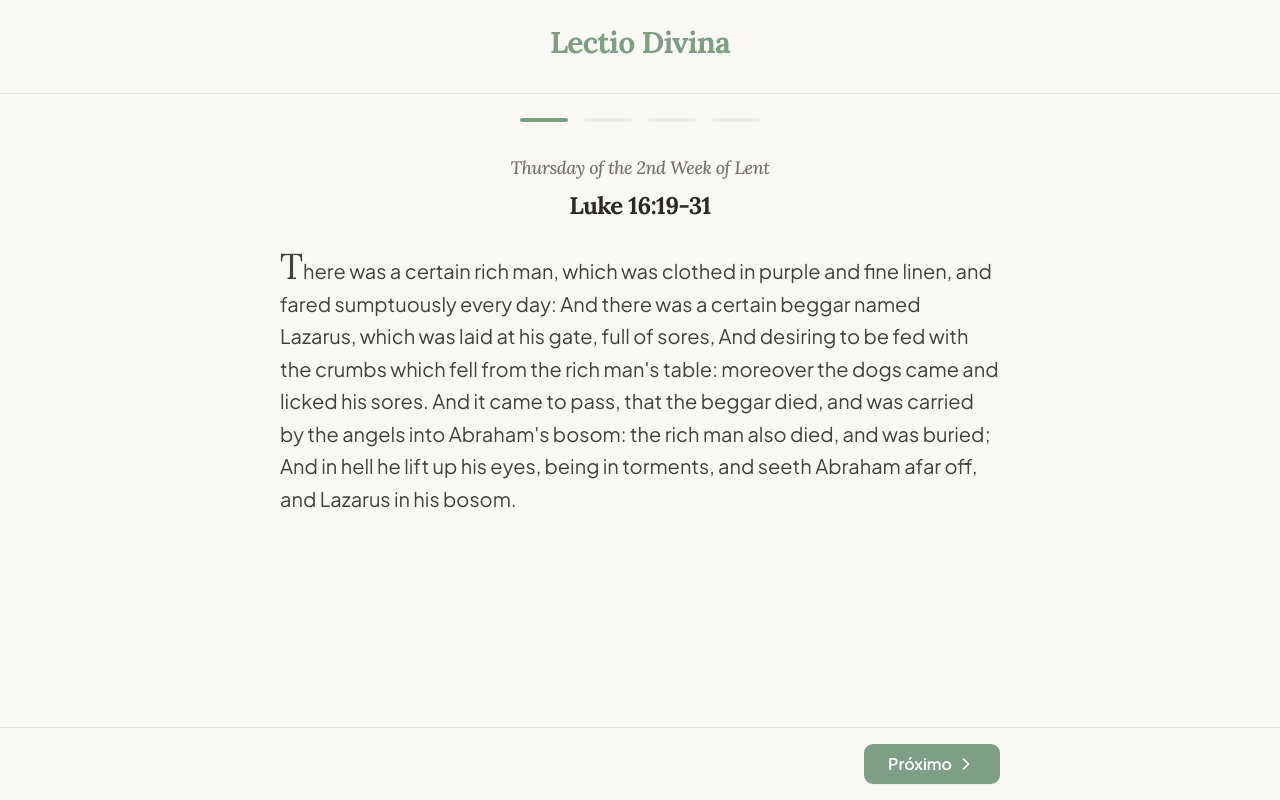
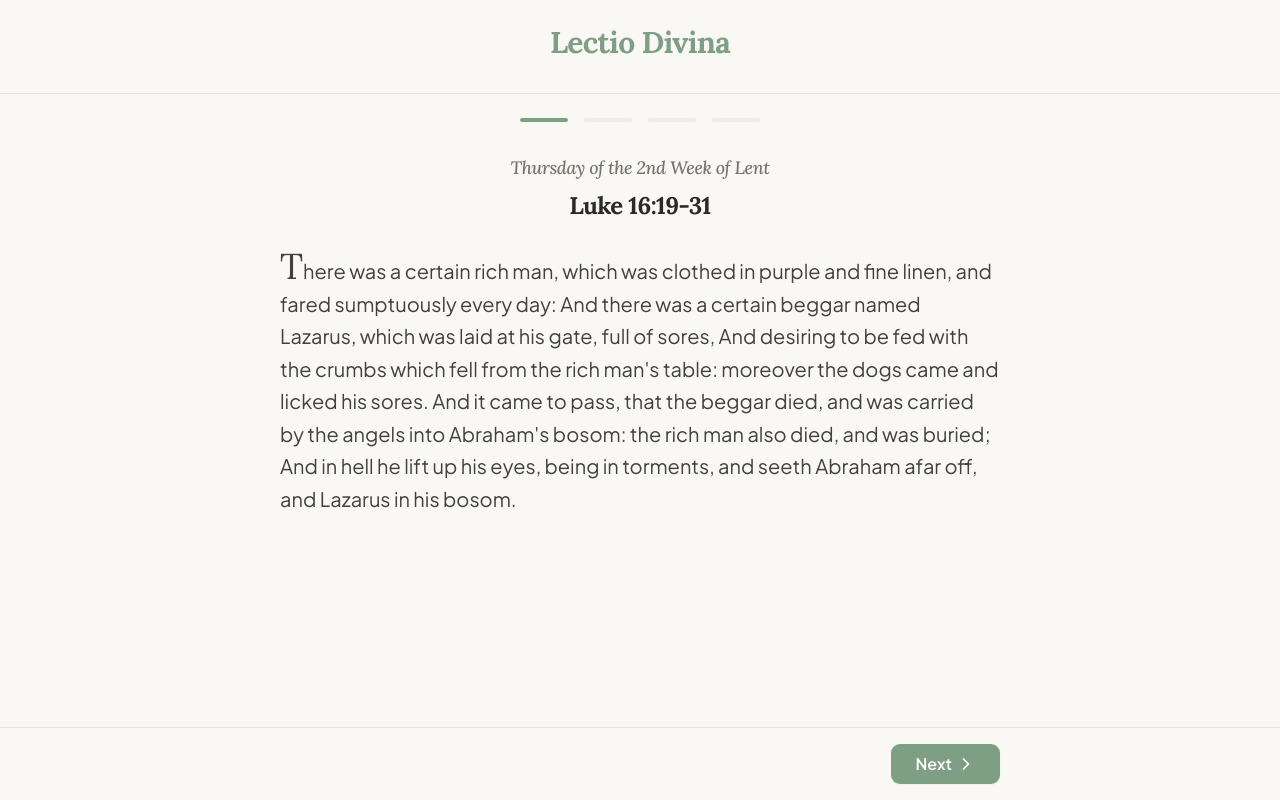
Before and after one commit to apocrifo1815-web/app-lectio-divina, a React (Vite) app: page / in a window 1280 px wide. Built offline with nearby package versions, Linux system fonts and the light colour scheme; no server answers; a web font is replaced by a local one.

Commit message:
Update navigation-buttons.tsx

```diff
--- a/client/src/components/navigation-buttons.tsx
+++ b/client/src/components/navigation-buttons.tsx
@@ -16,14 +16,14 @@ export function NavigationButtons({ currentStep, totalSteps, onBack, onNext }: N
         className="flex items-center px-4 py-2 rounded-lg hover:bg-muted disabled:opacity-0 transition-all font-medium text-muted-foreground"
       >
         <ChevronLeft className="w-5 h-5 mr-1" />
-        Anterior
+        Back
       </button>
 
       <button
         onClick={onNext}
         className="flex items-center px-6 py-2 rounded-lg bg-primary text-primary-foreground font-semibold hover:opacity-90 transition-all shadow-sm"
       >
-        {currentStep === totalSteps - 1 ? "Finalizar" : "Próximo"}
+        {currentStep === totalSteps - 1 ? "Finish" : "Next"}
         <ChevronRight className="w-5 h-5 ml-1" />
       </button>
     </div>
```
